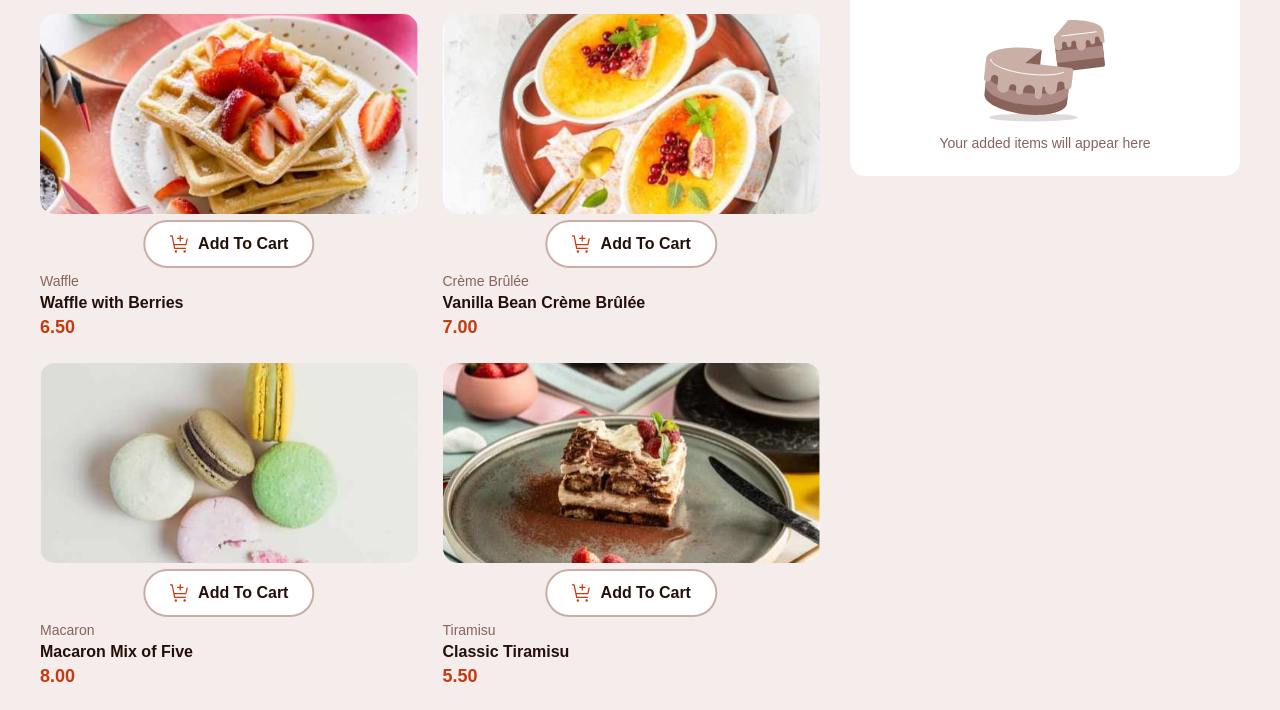
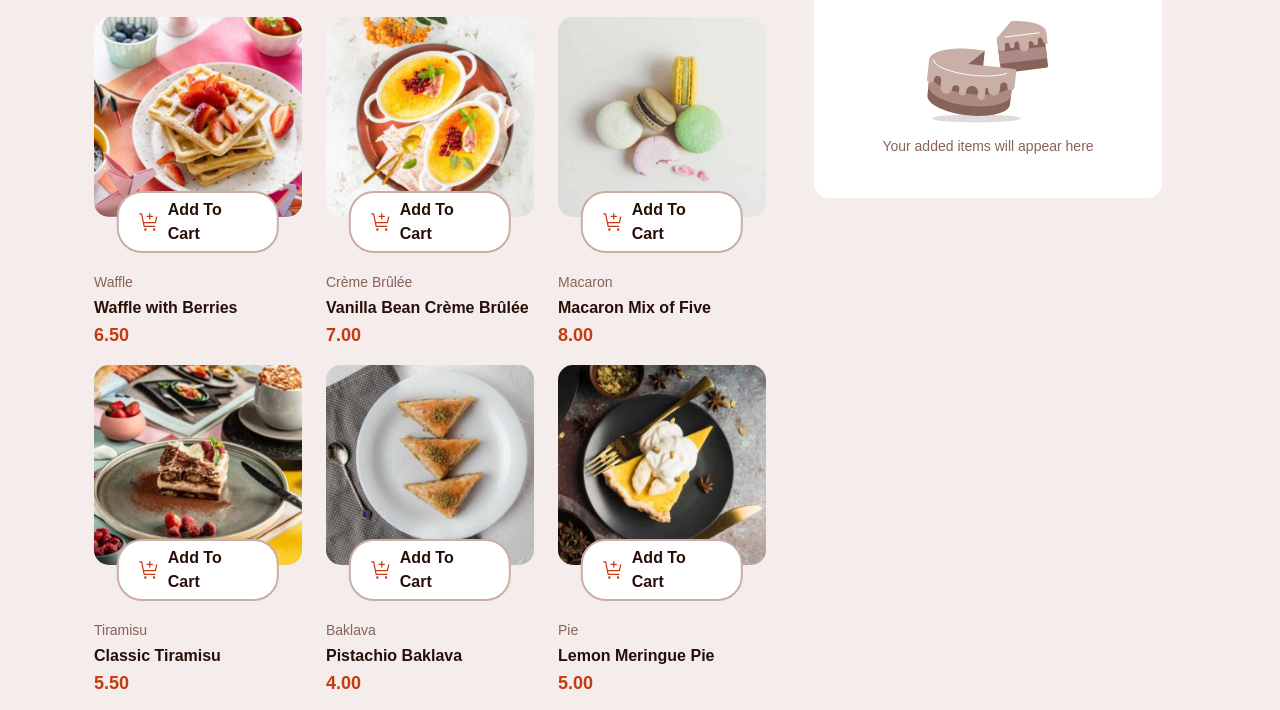
Before and after one commit to MostafaHatem2/product-list-with-cart-main, a plain HTML site: page index.html in a window 1280 px wide. Shown: the part 91-801 px from the top of the page. Drawn offline with Linux system fonts and the light colour scheme.

Commit message:
Add bootstrap

```diff
--- a/index.html
+++ b/index.html
@@ -3,17 +3,18 @@
   <head>
     <meta charset="UTF-8" />
     <meta name="viewport" content="width=device-width, initial-scale=1.0" />
+    <link rel="stylesheet" href="./bootstrap-5.3.7-dist/css/bootstrap.css" />
     <link rel="stylesheet" href="./style.css" />
     <title>Dessert Shopping Cart</title>
   </head>
   <body>
     <div class="container-md">
       <div class="container row">
-        <div class="product">
+        <div class="product col-lg-8 col-md-12">
           <h2>Desserts</h2>
-          <div class="product-items"></div>
+          <div class="product-items col-lg-12 col-md-12 row"></div>
         </div>
-        <div class="cart">
+        <div class="cart col-lg-4 col-md-12">
           <div class="carContainer"></div>
         </div>
       </div>
@@ -31,5 +32,6 @@
       </div>
     </div>
     <script src="./script.js"></script>
+    <script src="./bootstrap-5.3.7-dist/js/bootstrap.js"></script>
   </body>
 </html>
--- a/script.js
+++ b/script.js
@@ -37,7 +37,7 @@ function displayProducts() {
   // Display products
   products.forEach((productData, index) => {
     let items = document.createElement("div");
-    items.className = "items";
+    items.classList = "items col-lg-4 col-sm-6 col-12";
     items.dataset.productId = index;
     productItems.appendChild(items);
 
--- a/style.css
+++ b/style.css
@@ -22,17 +22,6 @@ body {
   padding: 20px;
 }
 
-.container-md {
-  max-width: 1200px;
-  margin: 0 auto;
-}
-
-.container.row {
-  display: flex;
-  gap: 30px;
-  flex-wrap: wrap;
-}
-
 .product {
   flex: 2;
   min-width: 300px;
@@ -43,12 +32,6 @@ body {
   font-size: 48px;
   margin: 0 0 30px 0;
   color: var(--Rose-900);
-}
-
-.product-items {
-  display: grid;
-  grid-template-columns: repeat(auto-fit, minmax(250px, 1fr));
-  gap: 25px;
 }
 
 .items {
@@ -65,9 +48,9 @@ body {
 
 .addToCart {
   position: absolute;
-  bottom: 70px;
   left: 50%;
-  transform: translateX(-50%);
+  transform: translate(-50%, 0%);
+  top: 50%;
   display: flex;
   justify-content: center;
   align-items: center;
@@ -75,11 +58,16 @@ body {
   background-color: white;
   border: 2px solid var(--Rose-300);
   border-radius: 25px;
-  padding: 12px 24px;
+  padding: 5px 20px;
   cursor: pointer;
   transition: all 0.3s ease;
+  width: 70%;
   font-weight: 600;
   color: var(--Rose-900);
+  -webkit-transform: translate(-50%, 0%);
+  -moz-transform: translate(-50%, 0%);
+  -ms-transform: translate(-50%, 0%);
+  -o-transform: translate(-50%, 0%);
 }
 
 .addToCart:hover {
@@ -89,9 +77,9 @@ body {
 
 .addedToCart {
   position: absolute;
-  bottom: 70px;
   left: 50%;
-  transform: translateX(-50%);
+  transform: translate(-50%, 0%);
+  top: 50%;
   display: flex;
   justify-content: space-between;
   align-items: center;
```
